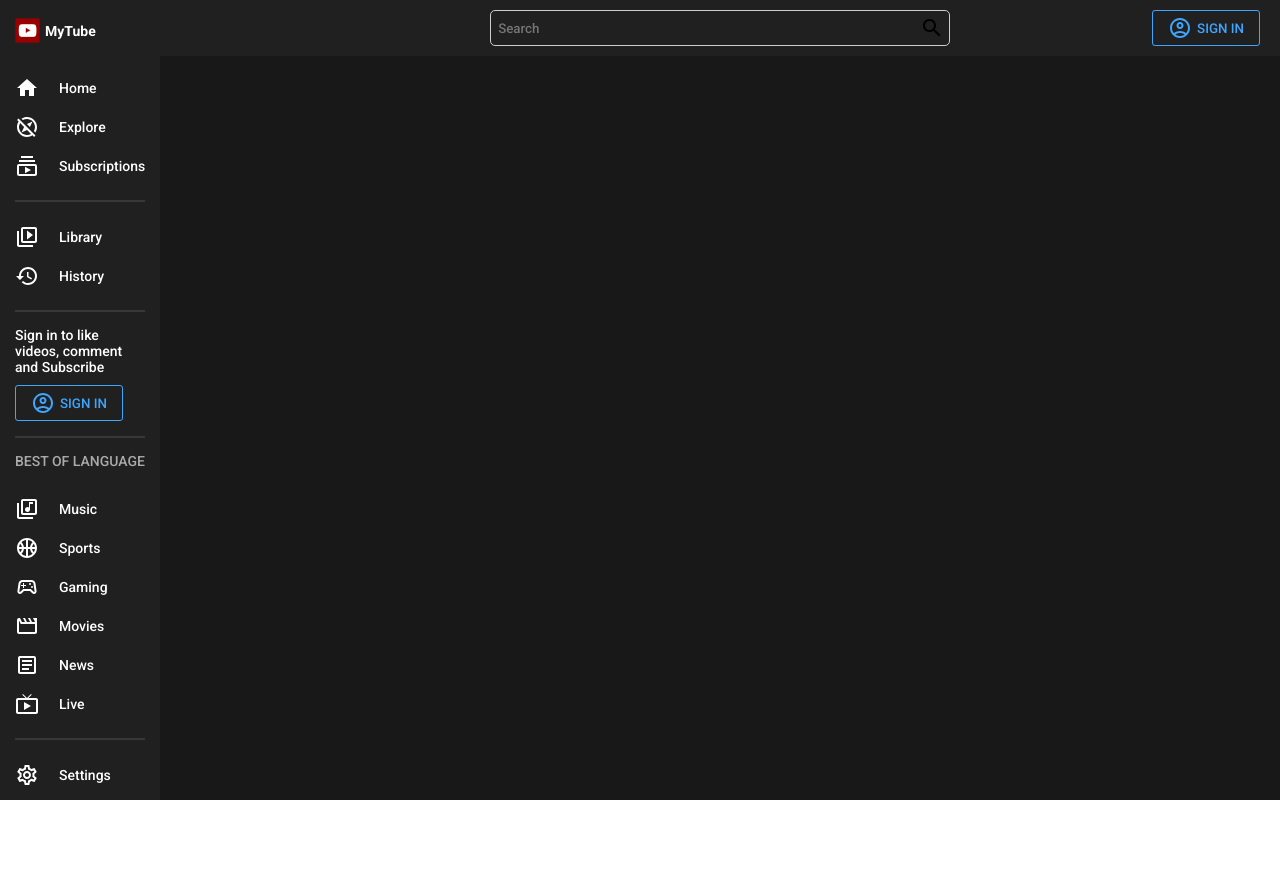
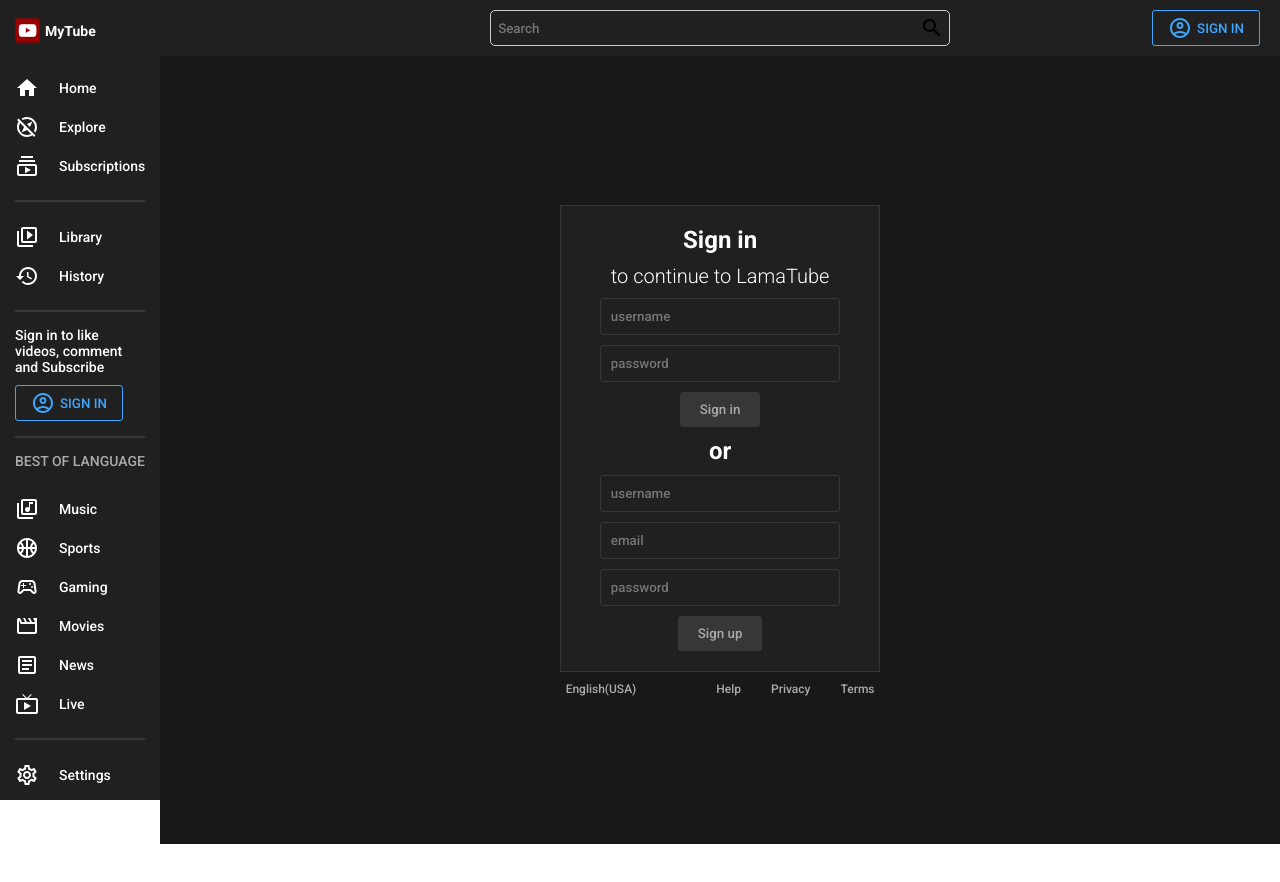
Before and after one commit to Mr-hollowman/my-tube, a React (Create React App) app: page /signin in a window 1280 px wide. Shown: the top 882 px of the page. Built offline with nearby package versions, Linux system fonts and the light colour scheme.

Commit message:
ui added

```diff
--- a/src/App.js
+++ b/src/App.js
@@ -10,6 +10,7 @@
 } from 'react-router-dom';
 import Home from "./pages/Home";
 import Video from "./pages/Video";
+import SignIn from "./pages/SignIn";
 
 const Container = styled.div`
  display:flex;
@@ -37,6 +38,7 @@
               <Routes>
                 <Route path="/">
                   <Route index element={<Home />} />
+                  <Route path="signin" element={<SignIn />} />
                   <Route path="video">
                     <Route path=":id" element={<Video />} />
                   </Route>
--- a/src/components/Menu.jsx
+++ b/src/components/Menu.jsx
@@ -90,7 +90,9 @@
             <Hr />
             <Login>
                 Sign in to like videos, comment and Subscribe
-                <Button><AccountCircleOutlined />SIGN IN</Button>
+                <Link to={"signin"} style={{textDecoration:'none'}} >
+                    <Button><AccountCircleOutlined />SIGN IN</Button>
+                </Link>
             </Login>
             <Hr />
             <Title>BEST OF LANGUAGE</Title>
--- a/src/components/Navbar.jsx
+++ b/src/components/Navbar.jsx
@@ -1,5 +1,6 @@
 import { AccountCircleOutlined, SearchOutlined } from '@mui/icons-material';
 import styled from 'styled-components';
+import { Link } from 'react-router-dom';
 
 const Container = styled.div`
     position: sticky;
@@ -57,7 +58,9 @@
                 <Input placeholder='Search' />
                 <SearchOutlined />
             </Search>
-            <Button><AccountCircleOutlined />SIGN IN</Button>
+            <Link to={"signin"} style={{textDecoration:'none'}} >
+                <Button><AccountCircleOutlined />SIGN IN</Button>
+            </Link>
         </Wrapper>
     </Container>
   )
--- /dev/null
+++ b/src/pages/SignIn.jsx
@@ -0,0 +1,93 @@
+import React from "react";
+import styled from "styled-components";
+
+const Container = styled.div`
+  display: flex;
+  flex-direction: column;
+  align-items: center;
+  justify-content: center;
+  height: calc(100vh - 56px);
+  color: ${({ theme }) => theme.text};
+`;
+
+const Wrapper = styled.div`
+  display: flex;
+  align-items: center;
+  flex-direction: column;
+  background-color: ${({ theme }) => theme.bgLighter};
+  border: 1px solid ${({ theme }) => theme.soft};
+  padding: 20px 50px;
+  gap: 10px;
+`;
+
+const Title = styled.h1`
+  font-size: 24px;
+`;
+
+const SubTitle = styled.h2`
+  font-size: 20px;
+  font-weight: 300;
+`;
+
+const Input = styled.input`
+  border: 1px solid ${({ theme }) => theme.soft};
+  border-radius: 3px;
+  padding: 10px;
+  background-color: transparent;
+  width: 100%;
+  color: ${({ theme }) => theme.text};
+`;
+
+const Button = styled.button`
+  border-radius: 3px;
+  border: none;
+  padding: 10px 20px;
+  font-weight: 500;
+  cursor: pointer;
+  background-color: ${({ theme }) => theme.soft};
+  color: ${({ theme }) => theme.textSoft};
+`;
+
+const More = styled.div`
+  display: flex;
+  margin-top: 10px;
+  font-size: 12px;
+  color: ${({ theme }) => theme.textSoft};
+`;
+
+const Links = styled.div`
+  margin-left: 50px;
+`;
+
+const Link = styled.span`
+  margin-left: 30px;
+`;
+
+const SignIn = () => {
+  return (
+    <Container>
+      <Wrapper>
+        <Title>Sign in</Title>
+        <SubTitle>to continue to LamaTube</SubTitle>
+        <Input placeholder="username" />
+        <Input type="password" placeholder="password" />
+        <Button>Sign in</Button>
+        <Title>or</Title>
+        <Input placeholder="username" />
+        <Input placeholder="email" />
+        <Input type="password" placeholder="password" />
+        <Button>Sign up</Button>
+      </Wrapper>
+      <More>
+        English(USA)
+        <Links>
+          <Link>Help</Link>
+          <Link>Privacy</Link>
+          <Link>Terms</Link>
+        </Links>
+      </More>
+    </Container>
+  );
+};
+
+export default SignIn;
```
